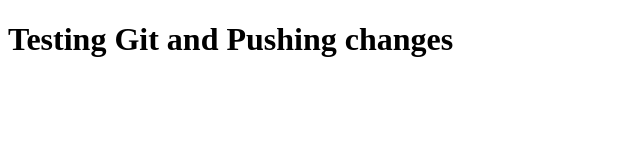
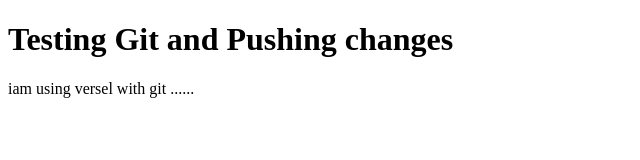
Before and after one commit to adarshasr/test-git, a plain HTML site: page index.html in a window 1280 px wide. Shown: the whole page, without its empty margins (0-640 px from the left). Drawn offline with Linux system fonts and the light colour scheme.

Commit message:
added para

```diff
--- a/index.html
+++ b/index.html
@@ -9,5 +9,8 @@
     <h1>
         Testing Git and Pushing changes
     </h1>
+    <p>
+        iam using versel with git ......
+    </p>
 </body>
 </html>
```
